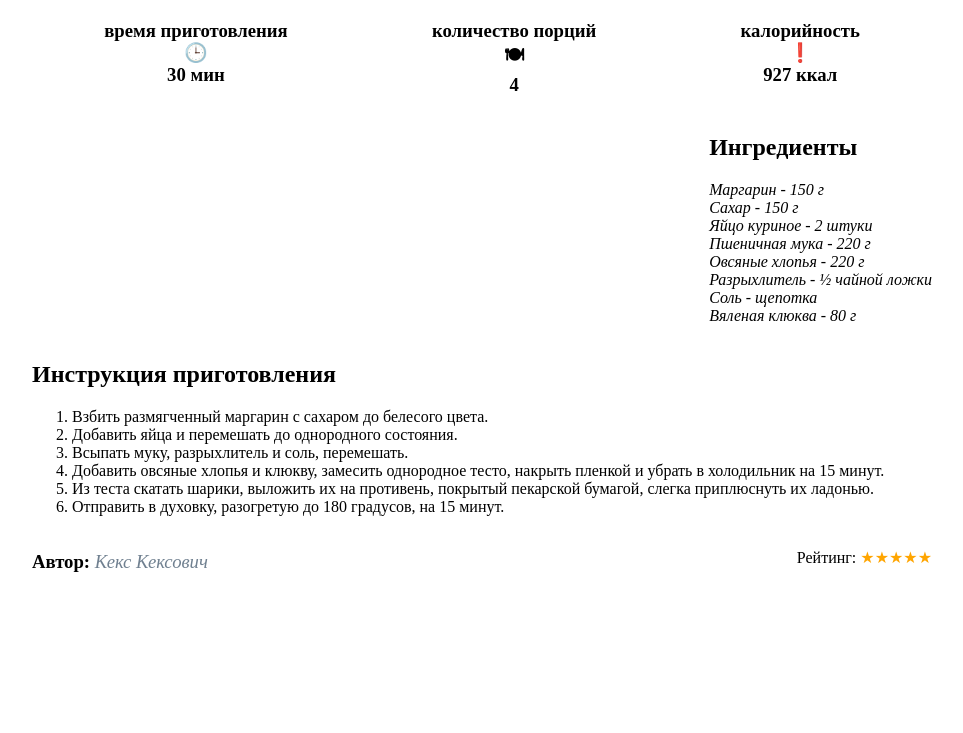
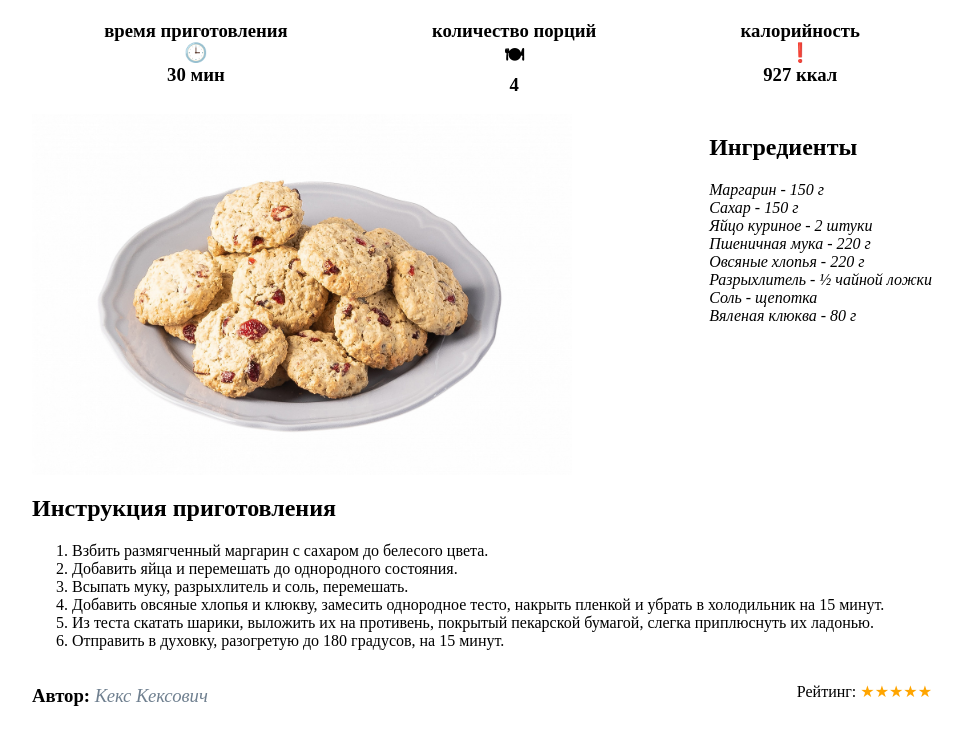
Before and after one commit to DOSHIK12/Cookie, a plain HTML site: page index.html in a window 1280 px wide. Shown: the part 79-812 px from the top of the page, without its empty margins (158-1121 px from the left). Drawn offline with Linux system fonts and the light colour scheme.

Commit message:
Update index.html

```diff
--- a/index.html
+++ b/index.html
@@ -30,7 +30,7 @@
         </header>
         <main class="container">
             <article class="cookie">
-                <img src="/homework_1/cookie.jpg" alt="" />
+                <img src="cookie.jpg" alt="" />
                 <div>
                     <h2>Ингредиенты</h2>
                 <ul class="ingredients">
```
